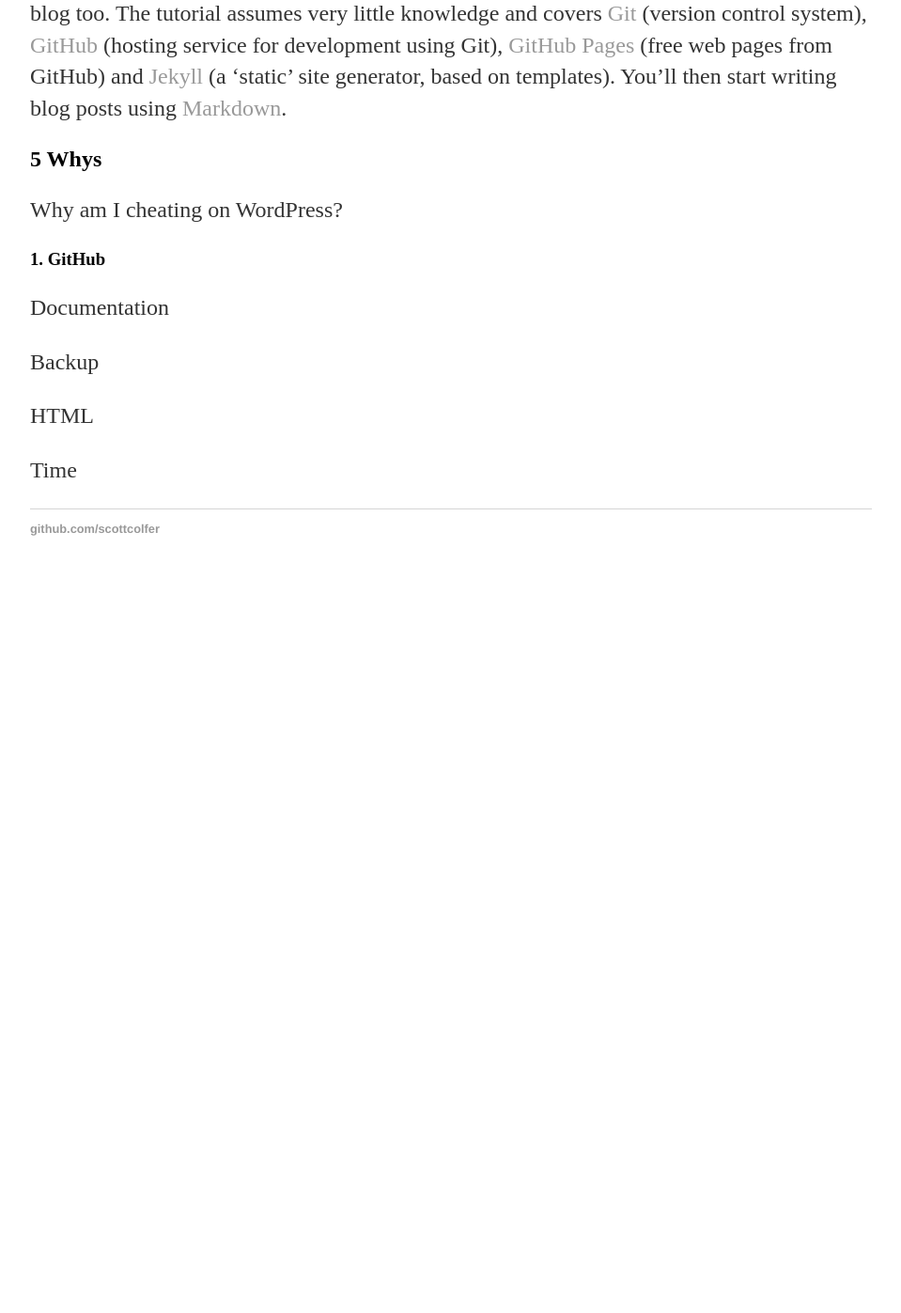
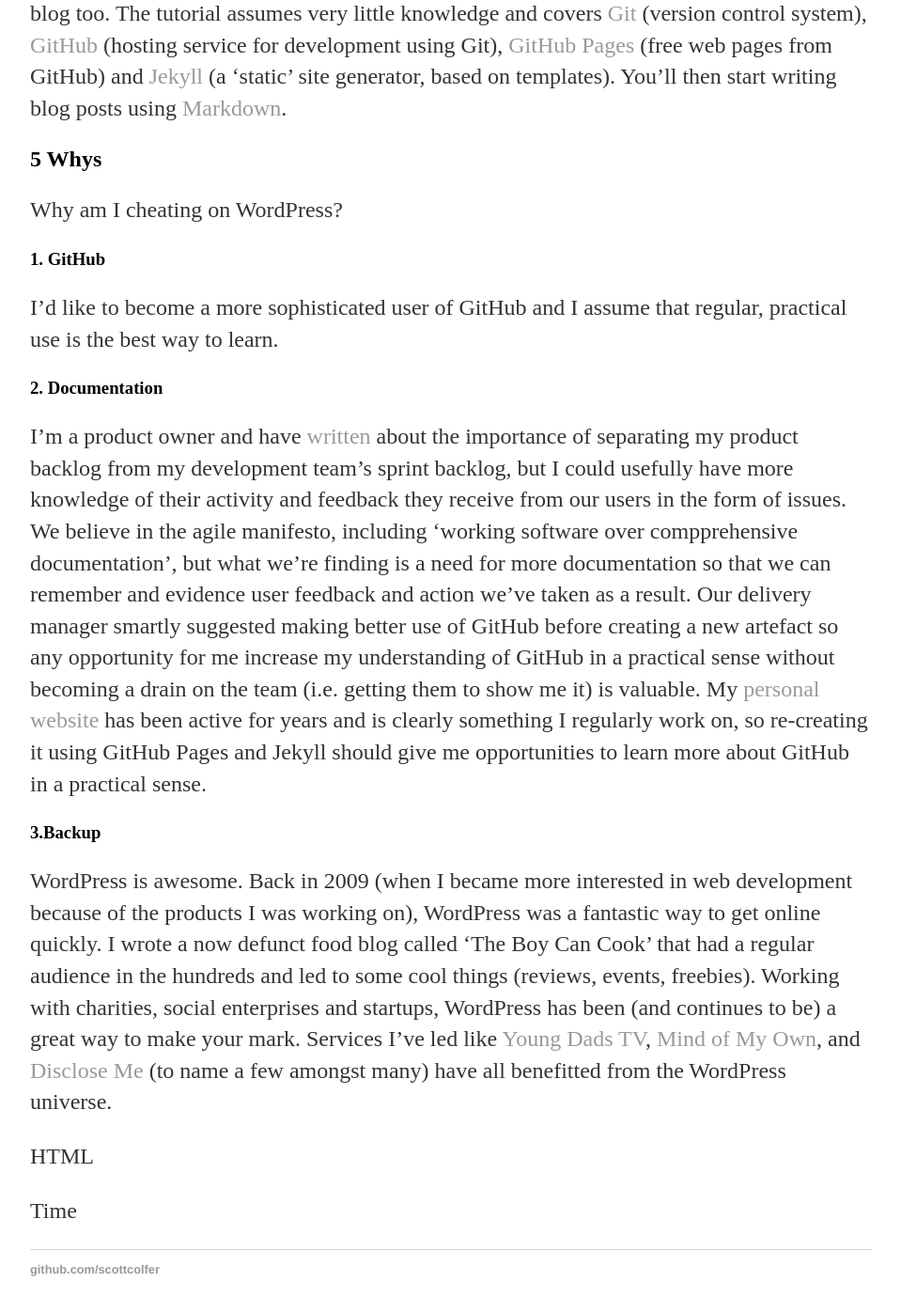
Before and after one commit to scottcolfer/scottcolfer.github.io, a Jekyll site: the page built from _posts/2016-04-09-personal-site-github-pages-jekyll.md, in a window 1280 px wide and 1400 px high, scrolled down 771 px. Shown: the top 1397 px of the window at 94% size, without its empty margins (160-1119 px from the left). Built offline with Jekyll 4.4.1, drawn with Linux system fonts in a browser that asks for light colours; before the commit the page ends 1401 px from its top, so only the background shows below that.

Commit message:
Update 2016-04-09-personal-site-github-pages-jekyll.md
Added 2 whys.

```diff
--- a/_posts/2016-04-09-personal-site-github-pages-jekyll.md
+++ b/_posts/2016-04-09-personal-site-github-pages-jekyll.md
@@ -17,11 +17,13 @@
 Why am I cheating on WordPress?
 
 ### 1. GitHub
+I'd like to become a more sophisticated user of GitHub and I assume that regular, practical use is the best way to learn.
 
+### 2. Documentation
+I'm a product owner and have [written](http://scottcolfer.com/technical-product-manager/) about the importance of separating my product backlog from my development team's sprint backlog, but I could usefully have more knowledge of their activity and feedback they receive from our users in the form of issues. We believe in the agile manifesto, including 'working software over compprehensive documentation', but what we're finding is a need for more documentation so that we can remember and evidence user feedback and action we've taken as a result. Our delivery manager smartly suggested making better use of GitHub before creating a new artefact so any opportunity for me increase my understanding of GitHub in a practical sense without becoming a drain on the team (i.e. getting them to show me it) is valuable. My [personal website](http://scottcolfer.com/) has been active for years and is clearly something I regularly work on, so re-creating it using GitHub Pages and Jekyll should give me opportunities to learn more about GitHub in a practical sense.
 
-Documentation
-
-Backup
+### 3.Backup
+WordPress is awesome. Back in 2009 (when I became more interested in web development because of the products I was working on), WordPress was a fantastic way to get online quickly. I wrote a now defunct food blog called 'The Boy Can Cook' that had a regular audience in the hundreds and led to some cool things (reviews, events, freebies). Working with charities, social enterprises and startups, WordPress has been (and continues to be) a great way to make your mark. Services I've led like [Young Dads TV](http://youngdads.tv/), [Mind of My Own](http://www.mindofmyown.org.uk/), and [Disclose Me](http://disclose.me.uk/) (to name a few amongst many) have all benefitted from the WordPress universe.
 
 HTML
 
```
